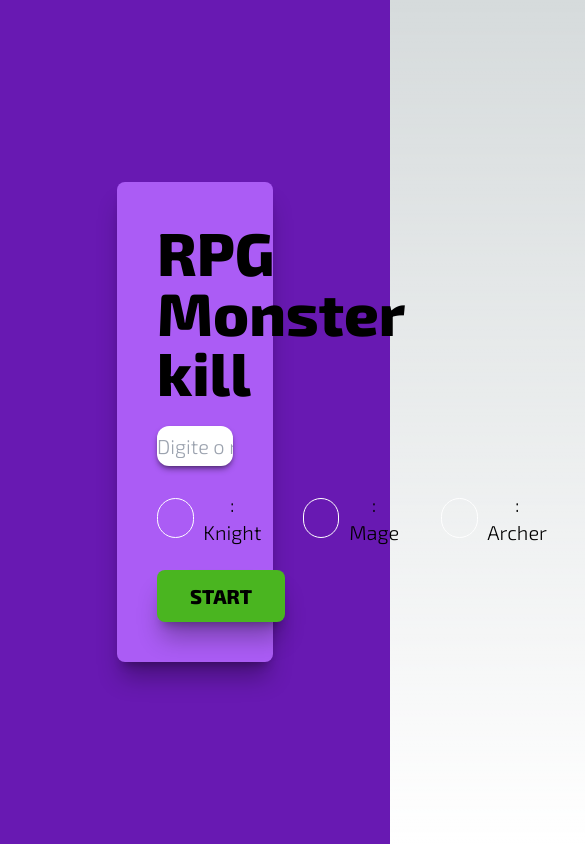
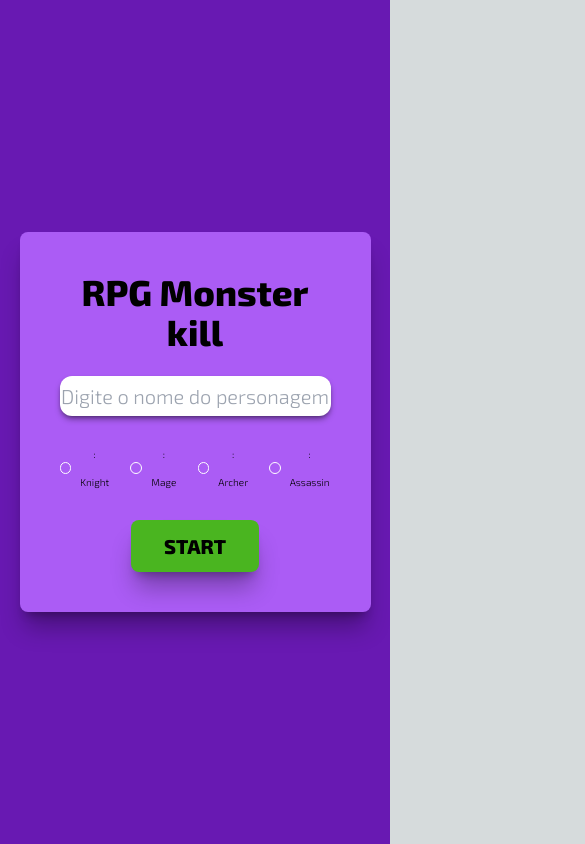
Before and after one commit to MarcusDelPino/portifolio-games, a Next.js app: page /rpgaventura in a window 390 px wide. Shown: the top 844 px of the page, 585 px wide, since content can reach past the window. Built offline with nearby package versions, Linux system fonts and the light colour scheme.

Commit message:
Primeira atualização

```diff
--- a/src/app/rpgaventura/page.tsx
+++ b/src/app/rpgaventura/page.tsx
@@ -18,9 +18,9 @@ export default function Page() {
       className={`flex flex-col justify-center items-center w-full h-screen bg-[#6819b2] `}
     >
       <div
-        className={` text-center  bg-[#ab5cf5] w-2/5 p-10  shadow-xl shadow-black/30 rounded-lg text-6xl font-extrabold ${exo_2.className}`}
+        className={` text-center  bg-[#ab5cf5] w-[90%] md:w-[90%] lg:w-3/5  p-10  shadow-xl shadow-black/30 rounded-lg  font-extrabold ${exo_2.className}`}
       >
-        <h1 className={`mb-6`}>RPG Monster kill</h1>
+        <h1 className={`mb-6 text-4xl md:text-5xl lg:text-6xl`}>RPG Monster kill</h1>
         <div className={`font-light text-xl`}>
           <label htmlFor=''>
             <input
@@ -32,14 +32,14 @@ export default function Page() {
               className={`w-full h-10 placeholder:text-center outline-none shadow-md shadow-black/40 mb-6 text-black rounded-xl text-center`}
             />
           </label>
-          <div className={` flex justify-around items-center mb-6 gap-10 `}>
+          <div className={` flex justify-around items-center mb-6 gap-5 text-[10px] sm:text-[20px] md:text-xl`}>
             <label htmlFor='Knight' className={` flex items-center gap-2`}>
               <input
                 type='radio'
                 value={`Knight`}
                 checked={checkClass === "Knight"}
                 onChange={(e) => setCheckClass(e.target.value)}
-                className={`cursor-pointer w-10 h-10  appearance-none border border-white checked:border-none rounded-full checked:bg-[#6e79ff]`}
+                className={`cursor-pointer h-3 w-3 sm:w-5 sm:h-5 md:h-7 md:w-7   appearance-none border border-white checked:border-none rounded-full checked:bg-[#6e79ff]`}
               />
               : Knight
             </label>
@@ -49,7 +49,7 @@ export default function Page() {
                 value={`Mage`}
                 checked={checkClass === "Mage"}
                 onChange={(e) => setCheckClass(e.target.value)}
-                className={`cursor-pointer w-10 h-10 appearance-none border border-white checked:border-none rounded-full checked:bg-[#6819b2]`}
+                className={`cursor-pointer h-3 w-3 sm:w-5 sm:h-5 md:h-7 md:w-7  appearance-none border border-white checked:border-none rounded-full checked:bg-[#6819b2]`}
               />
               : Mage
             </label>
@@ -59,7 +59,7 @@ export default function Page() {
                 value={`Archer`}
                 checked={checkClass === "Archer"}
                 onChange={(e) => setCheckClass(e.target.value)}
-                className={`cursor-pointer w-10 h-10 appearance-none border border-white checked:border-none rounded-full checked:bg-[#ffd86b]`}
+                className={`cursor-pointer h-3 w-3 sm:w-5 sm:h-5 md:h-7 md:w-7  appearance-none border border-white checked:border-none rounded-full checked:bg-[#ffd86b]`}
               />
               : Archer
             </label>
@@ -69,7 +69,7 @@ export default function Page() {
                 value={`Assassin`}
                 checked={checkClass === "Assassin"}
                 onChange={(e) => setCheckClass(e.target.value)}
-                className={`cursor-pointer w-10 h-10 appearance-none border border-white checked:border-none rounded-full checked:bg-[#000000]`}
+                className={`cursor-pointer h-3 w-3 sm:w-5 sm:h-5 md:h-7 md:w-7  appearance-none border border-white checked:border-none rounded-full checked:bg-[#000000]`}
               />
               : Assassin
             </label>
--- a/src/app/rpgaventura/playwith/[name]/page.tsx
+++ b/src/app/rpgaventura/playwith/[name]/page.tsx
@@ -1,4 +1,5 @@
 'use client'
+import MiniGame from "@/components/RPG/Minigame"
 import Personagem from "@/model/Personagem"
 import { useSearchParams } from "next/navigation"
 
@@ -10,7 +11,11 @@ export default function PlayPerson() {
 
 
 
-  return <div className={`flex flex-col`}>{params.get('class')}</div>
+  return (
+  <div>
+    <MiniGame />
+  </div>
+  )
 }
 
 // ideia.
--- a/src/components/RPG/Minigame.tsx
+++ b/src/components/RPG/Minigame.tsx
@@ -1,7 +1,14 @@
 export default function MiniGame(){
     return (
-        <div>
+        <div className={`flex justify-center items-center w-full h-screen`}>
+            <div className={`flex bg-red-800 w-3/4 h-3/4 `}>
+                <div>
 
+                </div>
+                <div>
+
+                </div>
+            </div>
         </div>
     )
 }
```
